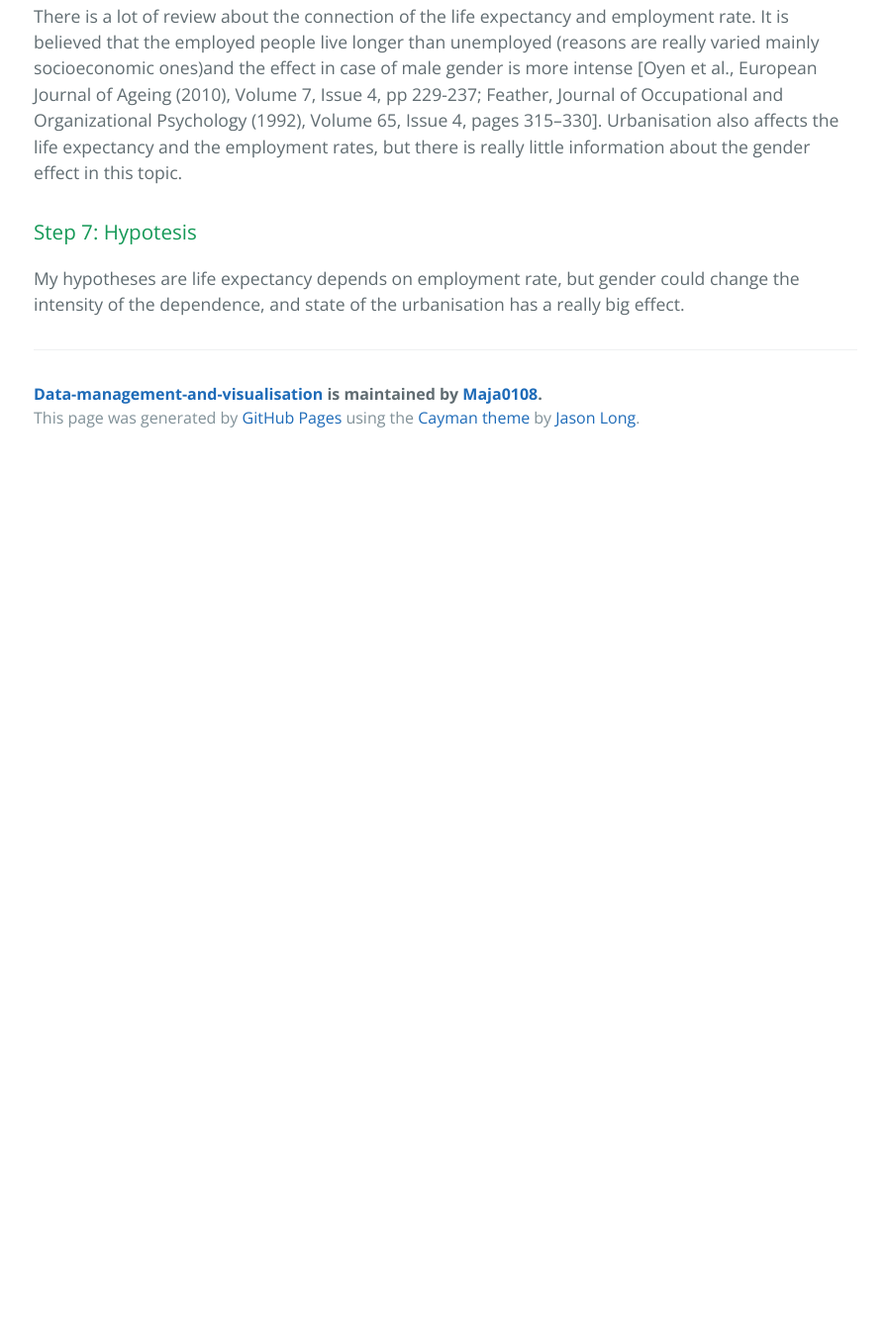
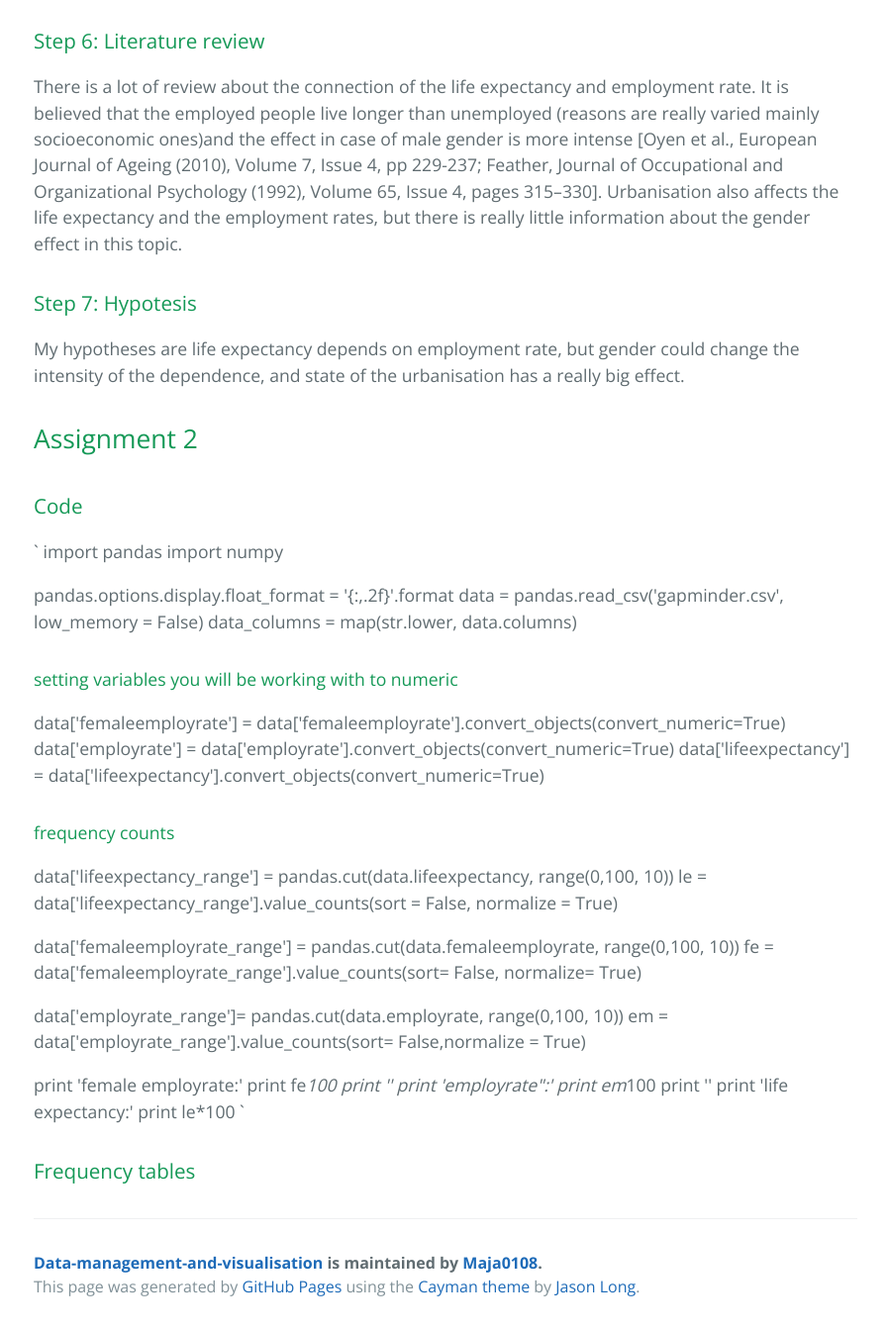
Before and after one commit to Maja0108/Data-Management-and-Visualisation, a plain HTML site: page index.html in a window 1280 px wide. Shown: the part 1282-2626 px from the top of the page at 99% size, without its empty margins (190-1087 px from the left). Before the commit the page ends 1748 px from the top, so only its background shows below. Drawn offline with nearby package versions, Linux system fonts and the light colour scheme.

```diff
--- a/index.html
+++ b/index.html
@@ -12,14 +12,17 @@
   <body>
     <section class="page-header">
       <h1 class="project-name">Data-management-and-visualisation</h1>
-      <h2 class="project-tagline">Assignment 1</h2>
+      <h2 class="project-tagline">Assignment 1&amp;2</h2>
       <a href="https://github.com/Maja0108/Data-Management-and-Visualisation" class="btn">View on GitHub</a>
       <a href="https://github.com/Maja0108/Data-Management-and-Visualisation/zipball/master" class="btn">Download .zip</a>
       <a href="https://github.com/Maja0108/Data-Management-and-Visualisation/tarball/master" class="btn">Download .tar.gz</a>
     </section>
 
     <section class="main-content">
-      <h3>
+      <h2>
+<a id="assignment-1" class="anchor" href="#assignment-1" aria-hidden="true"><span class="octicon octicon-link"></span></a>Assignment 1</h2>
+
+<h3>
 <a id="step-1-choose-a-dataset" class="anchor" href="#step-1-choose-a-dataset" aria-hidden="true"><span class="octicon octicon-link"></span></a>Step 1: Choose a dataset.</h3>
 
 <p>I have chosen the Gapminder dataset because there are a lot of possibilities to gain new information and find less known connections</p>
@@ -62,6 +65,50 @@
 
 <p>My hypotheses are life expectancy depends on employment rate, but gender could change the intensity of the dependence, and state of the urbanisation has a really big effect. </p>
 
+<h2>
+<a id="assignment-2" class="anchor" href="#assignment-2" aria-hidden="true"><span class="octicon octicon-link"></span></a>Assignment 2</h2>
+
+<h3>
+<a id="code" class="anchor" href="#code" aria-hidden="true"><span class="octicon octicon-link"></span></a>Code</h3>
+
+<p>` import pandas
+import numpy</p>
+
+<p>pandas.options.display.float_format = '{:,.2f}'.format
+data = pandas.read_csv('gapminder.csv', low_memory = False)
+data_columns = map(str.lower, data.columns)</p>
+
+<h4>
+<a id="setting-variables-you-will-be-working-with-to-numeric" class="anchor" href="#setting-variables-you-will-be-working-with-to-numeric" aria-hidden="true"><span class="octicon octicon-link"></span></a>setting variables you will be working with to numeric</h4>
+
+<p>data['femaleemployrate'] = data['femaleemployrate'].convert_objects(convert_numeric=True)
+data['employrate'] = data['employrate'].convert_objects(convert_numeric=True)
+data['lifeexpectancy'] = data['lifeexpectancy'].convert_objects(convert_numeric=True)</p>
+
+<h4>
+<a id="frequency-counts" class="anchor" href="#frequency-counts" aria-hidden="true"><span class="octicon octicon-link"></span></a>frequency counts</h4>
+
+<p>data['lifeexpectancy_range'] = pandas.cut(data.lifeexpectancy, range(0,100, 10))
+le = data['lifeexpectancy_range'].value_counts(sort = False, normalize = True)</p>
+
+<p>data['femaleemployrate_range'] = pandas.cut(data.femaleemployrate, range(0,100, 10))
+fe = data['femaleemployrate_range'].value_counts(sort= False, normalize= True)</p>
+
+<p>data['employrate_range']= pandas.cut(data.employrate, range(0,100, 10))
+em = data['employrate_range'].value_counts(sort= False,normalize = True)</p>
+
+<p>print 'female employrate:'
+print fe<em>100
+print ''
+print 'employrate":'
+print em</em>100
+print ''
+print 'life expectancy:'
+print le*100 `</p>
+
+<h3>
+<a id="frequency-tables" class="anchor" href="#frequency-tables" aria-hidden="true"><span class="octicon octicon-link"></span></a>Frequency tables</h3>
+
       <footer class="site-footer">
         <span class="site-footer-owner"><a href="https://github.com/Maja0108/Data-Management-and-Visualisation">Data-management-and-visualisation</a> is maintained by <a href="https://github.com/Maja0108">Maja0108</a>.</span>
 
```
Also changed, not shown: params.json (+1 -1 lines).
